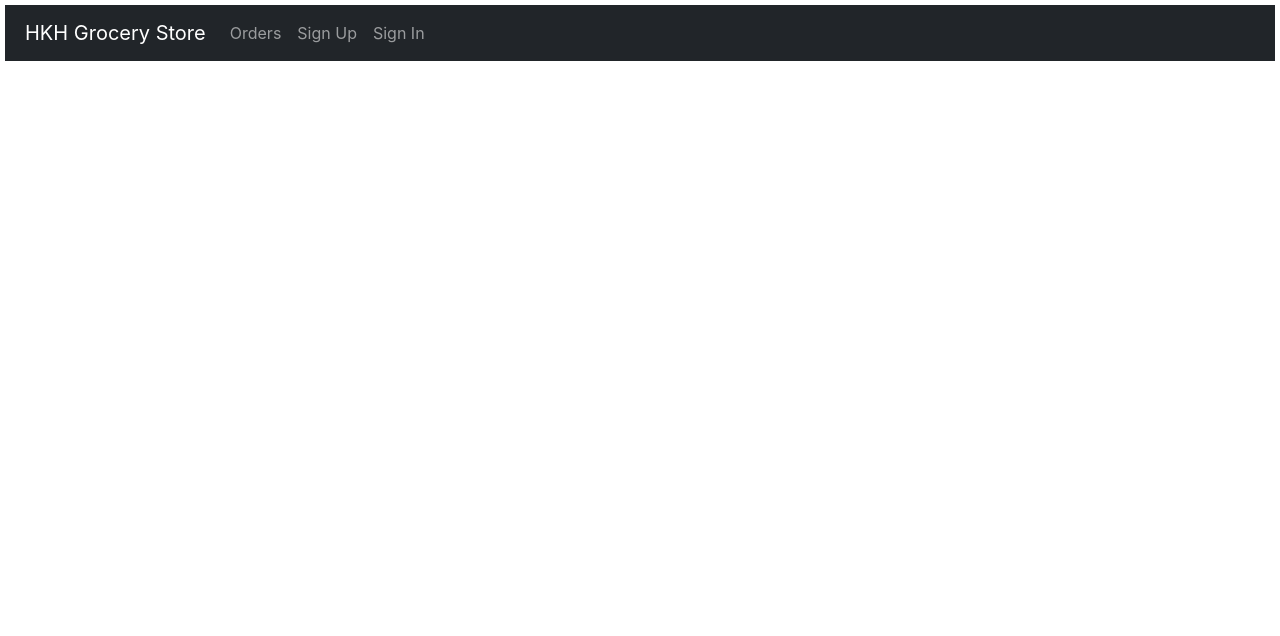
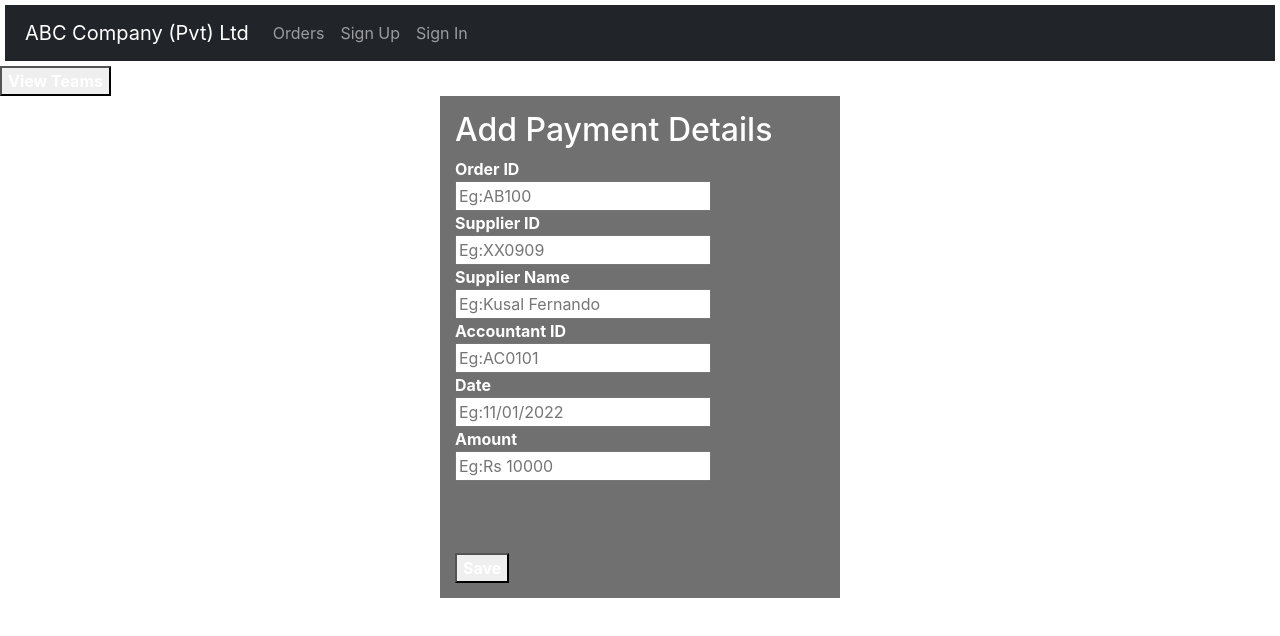
Before and after one commit to pamudipunsala/CSSE_web_app, a React (Create React App) app in the folder frontend/: page /makepayment in a window 1280 px wide. Shown: the top 636 px of the page. Built offline with nearby package versions, Linux system fonts and the light colour scheme.

Commit message:
frtend make payment

```diff
--- a/frontend/src/App.js
+++ b/frontend/src/App.js
@@ -9,6 +9,8 @@ import EditOrder from './pages/EditOrder';
 import Register from './pages/Register';
 import SupRegister from './pages/SupRegister';
 import ViewSuppliers from './pages/ViewSuppliers';
+
+import MakePayments from './pages/MakePayments';
 
 function App(){
   return(
@@ -23,6 +25,8 @@ function App(){
       <Route path='/register' element={<Register/>}/>
       <Route path='/supregister' element={<SupRegister/>}/>
       <Route path='/suppliers' element={<ViewSuppliers/>} />
+
+      <Route path='/makepayment' element={<MakePayments/>}/>
     </Routes>
   </Router>
   )};
--- a/frontend/src/components/Header.js
+++ b/frontend/src/components/Header.js
@@ -6,7 +6,7 @@ const Header = () => {
     //views
     const showNavigation = () => (
         <nav style={{margin:'5px', paddingLeft:'20px'}} className="navbar navbar-expand-lg navbar-dark bg-dark">
-            <Link to="/" className="navbar-brand" >HKH Grocery Store</Link>
+            <Link to="/" className="navbar-brand" >ABC Company (Pvt) Ltd</Link>
             <button
                 className="navbar-toggler"
                 type="button"
--- /dev/null
+++ b/frontend/src/pages/MakePayments.js
@@ -0,0 +1,204 @@
+import React, {Component} from 'react';
+import axios from 'axios';
+import '../index.css';
+
+const iState = {
+    orderid:"",
+    supplierid:"",
+    sname:"",
+    accid:"",
+    date:"",
+    amount:"",
+
+    orderidError:"",
+    supplieridError:"",
+    snameError:"",
+    accidError:"",
+    dateError:"",
+    amountError:""
+}
+
+export default class MakePayments extends Component{
+    state = iState;
+
+    constructor(props){
+        super(props);
+
+        this.state={
+            payment:[],
+        };
+    }
+
+    validate = () => {
+        let orderidError = "";
+        let supplieridError = "";
+        let snameError = "";
+        let accidError = "";
+        let dateError = "";
+        let amountError = "";
+
+        if(!this.state.orderid){
+            orderidError = 'Order ID field cannot be empty!';
+        }
+
+        if(!this.state.supplierid){
+            supplieridError = 'Supplier ID field cannot be empty!';
+        }
+
+        if(!this.state.sname){
+            snameError = 'Supplier Name field cannot be empty!';
+        }
+
+        if(!this.state.accid){
+            accidError = 'Accountant ID field cannot be empty!';
+        }
+
+        if(!this.state.date){
+            dateError = 'Date cannot be empty!';
+        }
+
+        if(!this.state.amount){
+            amountError = 'Amount cannot be empty!';
+        }
+
+        if(orderidError || supplieridError || snameError || accidError ||dateError||amountError){
+            this.setState({orderidError, supplieridError, snameError, accidError, dateError, amountError});
+            return false;
+        }
+
+        return true;
+    }
+
+    InputChange =(e) =>{
+        const {name,value} = e.target;
+
+        this.setState({
+            ...this.state,
+            [name]:value
+        })
+    }
+
+
+    onSubmit = (e) =>{
+        e.preventDefault();
+        const{orderid, supplierid, sname, accid, date, amount} = this.state;
+
+        const Payment = {
+            orderid:orderid,
+            supplierid:supplierid,
+            sname:sname,
+            accid:accid,
+            date:date,
+            amount:amount
+        }
+
+
+        const isValid = this.validate();
+        if (isValid) {
+            console.log(this.state);
+            this.setState(iState);
+
+        axios.post("http://localhost:7000/payment/add",Payment).then((res) => {
+            alert("Details added successfully!");
+            if(res.data.success){
+                this.setState({
+                    orderid:"",
+                    supplierid:"",
+                    sname:"",
+                    accid:"",
+                    date:"",
+                    amount:""
+                })
+            }
+        }).catch((err)=>{
+            alert(err)
+        })
+    };
+    }
+
+    render(){
+        return (
+            <div className="addpayment">
+                <div className="ish">
+                <button className="abtn" type="button"><a href="/viewpayments" style={{textDecoration:'none',color:'white'}} required><b>View Teams</b></a></button>
+                <div className="new">
+                <form style={{margin: "auto", padding: "15px", maxWidth: "400px", alignContent: "center", backgroundColor: "rgba(0, 0, 0, 0.560)", color:'white'}}>
+                    <div >
+                    <h2>Add Payment Details</h2>
+
+                    <div>
+                        <label name="orderid"><b>Order ID</b></label><br/>
+                        <input type="text"
+                            name='orderid'
+                            id='orderid'
+                            placeholder="Eg:AB100"
+                            value={this.state.orderid}
+                            onChange={this.InputChange}/>
+                    </div>
+                    <div style={{color: "red"}}><b>{this.state.orderidError}</b></div>
+
+                    <div>
+                        <label name="supplierid"><b>Supplier ID</b></label><br/>
+                        <input type="text"
+                            name='supplierid'
+                            id='supplierid'
+                            placeholder="Eg:XX0909"
+                            value={this.state.supplierid}
+                            onChange={this.InputChange}/>
+                    </div>
+                    <div style={{color: "red"}}><b>{this.state.supplieridError}</b></div>
+
+                    <div>
+                        <label name="sname"><b>Supplier Name</b></label><br/>
+                        <input type="text"
+                            name='sname'
+                            id='sname'
+                            placeholder="Eg:Kusal Fernando"
+                            value={this.state.sname}
+                            onChange={this.InputChange}/>
+                    </div>
+                    <div style={{color: "red"}}><b>{this.state.snameError}</b></div>
+
+                    <div>
+                        <label name="accid"><b>Accountant ID</b></label><br/>
+                        <input type="text"
+                            name='accid'
+                            id='accid'
+                            placeholder="Eg:AC0101"
+                            value={this.state.accid}
+                            onChange={this.InputChange}/>
+                    </div>
+                    <div style={{color: "red"}}><b>{this.state.accidError}</b></div>
+
+                    <div>
+                        <label name="date"><b>Date</b></label><br/>
+                        <input type="text"
+                            name='date'
+                            id='date'
+                            placeholder="Eg:11/01/2022"
+                            value={this.state.date}
+                            onChange={this.InputChange}/>
+                    </div>
+                    <div style={{color: "red"}}><b>{this.state.dateError}</b></div>
+
+                    <div>
+                        <label name="amount"><b>Amount</b></label><br/>
+                        <input type="text"
+                            name='amount'
+                            id='amount'
+                            placeholder="Eg:Rs 10000"
+                            value={this.state.amount}
+                            onChange={this.InputChange}/>
+                    </div>
+                    <div style={{color: "red"}}><b>{this.state.amountError}</b></div>
+
+                    <br/><br/><br/>
+                    <button className="sbtn" type="submit" onClick={this.onSubmit} ><a href="#" style={{textDecoration:'none',color:'white'}}><b>Save</b></a></button><br/>
+                    </div>
+                </form>
+                </div>
+                </div>
+            </div>
+        )
+    }
+}
```
Also changed, not shown: 1 other file (tests, documents, lock files or other folders).
